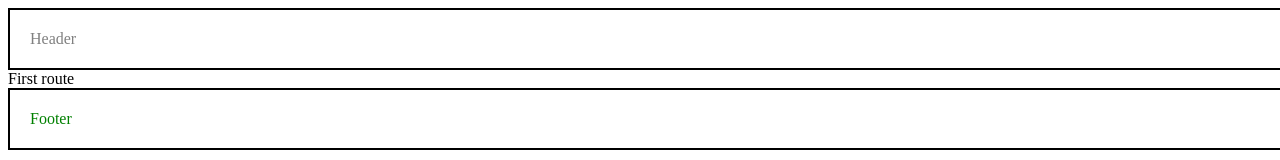
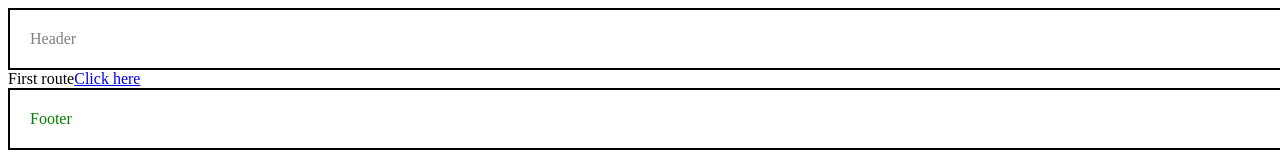
Before and after one commit to adityapandey27/learnNextJS, a Next.js app: page / in a window 1280 px wide. Shown: the top 160 px of the page. Built offline with nearby package versions, Linux system fonts and the light colour scheme.

Commit message:
link which is linking pages with each other

```diff
--- a/src/app/page.tsx
+++ b/src/app/page.tsx
@@ -1,5 +1,9 @@
+import Link from "next/link";
+
 export default function page(){
     return (
-        <>First route</>
+        <>First route
+        <Link href={"./about"}>Click here</Link>
+        </>
     )
 }
```
